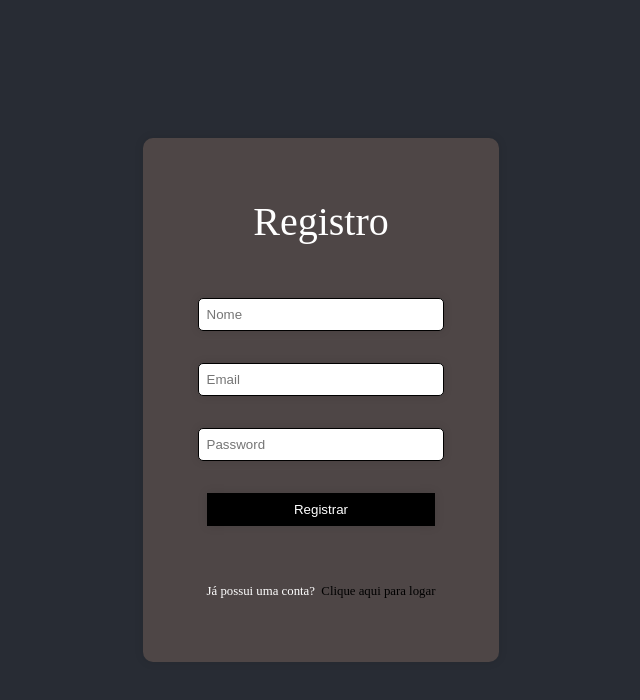
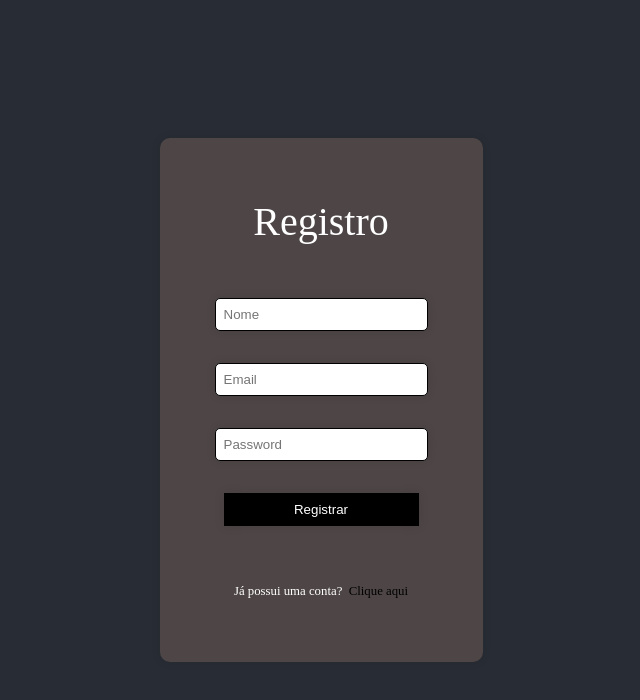
Before and after one commit to LorenzQG/Gerenciador-de-Tarefas, a React (Vite) app in the folder front/: page /#/registro in a window 1280 px wide. Shown: the top 700 px of the page, without its empty margins (319-959 px from the left). Built offline with nearby package versions, Linux system fonts and the light colour scheme.

Commit message:
Update some functions to work with cookies

```diff
--- a/front/src/pages/Registro/Registro.jsx
+++ b/front/src/pages/Registro/Registro.jsx
@@ -1,4 +1,5 @@
 import "../Login/Login.css";
+import "../Login/LoginMedia.css";
 import api from "../../services/api";
 import { useRef } from "react";
 import { Link } from "react-router-dom";
@@ -16,7 +17,7 @@ export default function Registro() {
             email: descInput.current.value,
             password: passwordInput.current.value
         })
-        navigate("/login")
+        navigate("/")
     }
 
 
@@ -31,7 +32,7 @@ export default function Registro() {
                     <button type="submit" className="btn-enter" onClick={postUser}>Registrar</button>
                 </form>
                 <div>
-                   <span className="span">Já possui uma conta? <Link to="/login" className="link">Clique aqui para logar</Link></span>
+                   <span className="span">Já possui uma conta? <Link to="/" className="link">Clique aqui</Link></span>
                 </div>
            </div>
         </main>
```
